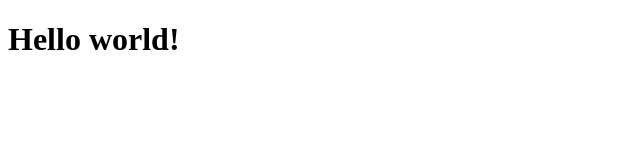
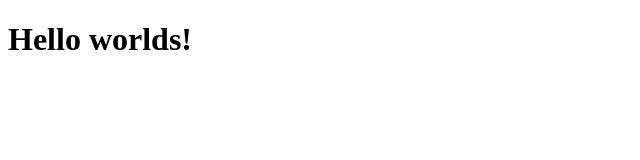
Before and after one commit to RostotskiyKirill/gitTest, a plain HTML site: page index.html in a window 1280 px wide. Shown: the full height of the page, 0-640 px from the left. Drawn offline with Linux system fonts and the light colour scheme.

Commit message:
new second

```diff
--- a/index.html
+++ b/index.html
@@ -7,7 +7,7 @@
     <title>Git</title>
 </head>
 <body>
-    <h1>Hello world!</h1>
+    <h1>Hello worlds!</h1>
     <!-- git init - инициализируем гит в проекте, чтобы он "следил" за изменениями на проекте
     git config --local user.name "Kirill" - делаем изменения в гит локальными под одним юзером
     git config --local user.email kk@mail.ru - добавили почту
```
